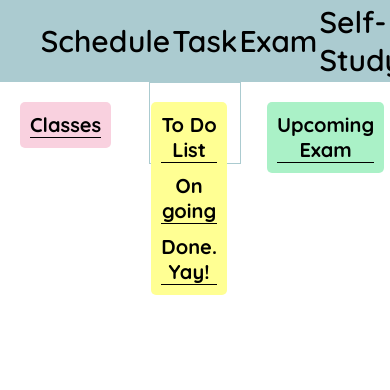
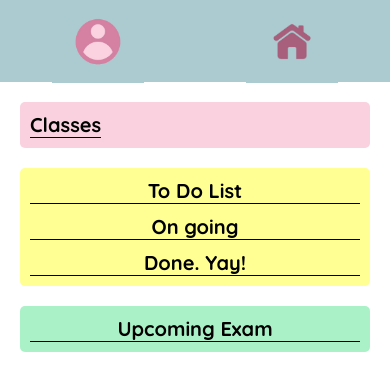
Before and after one commit to cofetiza/Studyza, a plain HTML site: page home/index.html in a window 390 px wide. Drawn offline with Linux system fonts and the light colour scheme; files whose address does not match are found by name.

Commit message:
responsive for mobile

```diff
--- a/exam/index.css
+++ b/exam/index.css
@@ -56,9 +56,9 @@ button {
   .card-container {
     margin:20px;
     padding:10px;
-    width: 25%;
     border-radius:5px;
     height: 100%;
+    flex-grow: 1;
   }
 
   .task-item {
@@ -173,8 +173,16 @@ nav > a:active{
     display: flex;
 }
 
-@media screen and (max-width: 700px) {
-    .row, .navbar {
-      flex-direction: column;
+.card-panel {
+    display: flex;
+}
+
+@media (max-width: 700px) {
+    nav {
+      display: none;
+    }
+
+    .card-panel {
+        display: inline;
     }
 }
--- a/home/index.css
+++ b/home/index.css
@@ -7,7 +7,7 @@ header {
     display: flex;
     /* flex-direction: row; */
     /* flex-wrap: wrap; */
-    flex-flow: row wrap;
+    flex-flow: row nowrap;
     height: 80px;
     border: 1px solid #abcbd0;
     justify-content: space-around;
@@ -20,7 +20,6 @@ header {
     height: 100%;
     padding-left: 20px;
     padding-right: 20px;
-
 }
 #home {
     border: 1px solid #abcbd0;
@@ -33,35 +32,6 @@ header {
 #profile:hover, #home:hover {
     background-color: #ec7ba8;
 }
-nav {
-    align-items: center;
-    height: 100%;
-    width: 80%;
-    border: 1px solid #abcbd0;
-    display: flex;
-    justify-content: space-around;
-}
-nav > a {
-    flex-grow: 1;
-    height: 100%;
-    border: 1px solid #abcbd0;
-    display: flex;
-    font-size: 30px;
-    justify-content: center;
-    align-items: center;
-    text-decoration: none;
-    color: black;
-    font-weight: 600;
-}
-
-nav > a:hover {
-    background-color: #f59dc0;
-}
-
-nav > a:visited {
-    color: black;
-}
-
 #schedule_main {
     display: flex;
     flex-direction: row;
@@ -140,9 +110,9 @@ button {
   .card-container {
     margin:20px;
     padding:10px;
-    width: 25%;
     border-radius:5px;
     height: 100%;
+    flex-grow: 1;
   }
 
   .task-item {
@@ -184,7 +154,7 @@ header {
     display: flex;
     /* flex-direction: row; */
     /* flex-wrap: wrap; */
-    flex-flow: row wrap;
+    flex-flow: row nowrap;
     height: 80px;
     border: 1px solid #abcbd0;
     justify-content: space-around;
@@ -257,8 +227,16 @@ nav > a:active{
     display: flex;
 }
 
-@media screen and (max-width: 700px) {
-    .row, .navbar {
-      flex-direction: column;
+.card-panel {
+    display: flex;
+}
+
+@media (max-width: 700px) {
+    nav {
+      display: none;
+    }
+
+    .card-panel {
+        display: inline;
     }
 }
--- a/home/index.html
+++ b/home/index.html
@@ -24,11 +24,11 @@
             <img width="50px" src="/img/home.png" alt="">
         </a>
     </header>
-    <div style="display:flex">
+    <div class="card-panel">
         <div class="card-container" style="background-color: #f9d1df;" id="classes" onClick="window.location.href='/schedule'"></div>
         <div class="card-container" style="background:rgb(255, 255, 147);" id="ongoing" onClick="window.location.href='/task'"></div>
         <div class="card-container" style="background:#a5f1c4ef;"id="exams" onClick="window.location.href='/exam'"></div>
-        </div>
+    </div>
     <script src="index.js"></script>
 
 </body>
--- a/profile/index.css
+++ b/profile/index.css
@@ -118,3 +118,18 @@ nav > a:visited{
       font-family: "Quicksand", sans-serif;
       font-size: 20px;
   }
+
+
+.card-panel {
+    display: flex;
+}
+
+@media (max-width: 700px) {
+    nav {
+      display: none;
+    }
+
+    .card-panel {
+        display: inline;
+    }
+}
--- a/task/index.css
+++ b/task/index.css
@@ -56,9 +56,9 @@ button {
   .card-container {
     margin:20px;
     padding:10px;
-    width: 25%;
     border-radius:5px;
     height: 100%;
+    flex-grow: 1;
   }
 
   .task-item {
@@ -173,8 +173,16 @@ nav > a:active{
     display: flex;
 }
 
-@media screen and (max-width: 700px) {
-    .row, .navbar {
-      flex-direction: column;
+.card-panel {
+    display: flex;
+}
+
+@media (max-width: 700px) {
+    nav {
+      display: none;
+    }
+
+    .card-panel {
+        display: inline;
     }
 }
```
Also changed, not shown: exam/index.html (+1 -1 lines), login/index.html (+1 -1 lines), login/login.css (+2 -18 lines), profile/index.html (+1 -1 lines), schedule/index.html (+1 -1 lines), signup/index.html (+1 -1 lines), signup/signup.css (+2 -18 lines), style.css (+12 -0 lines), task/index.html (+1 -1 lines).
